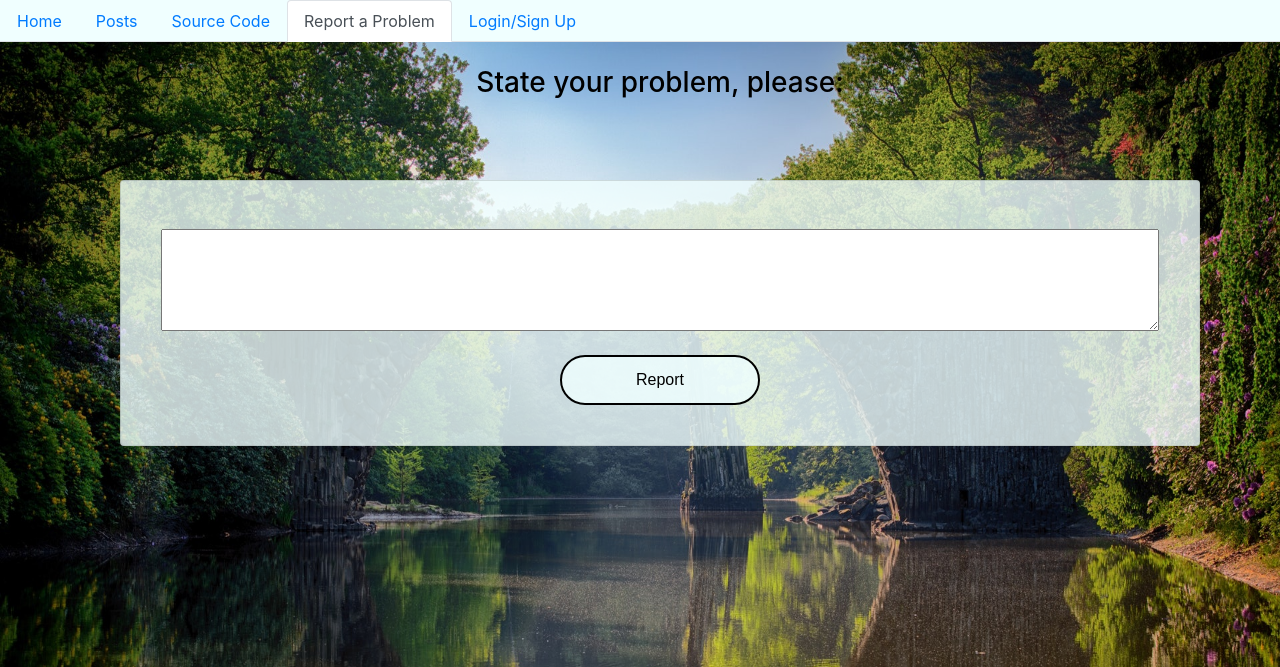
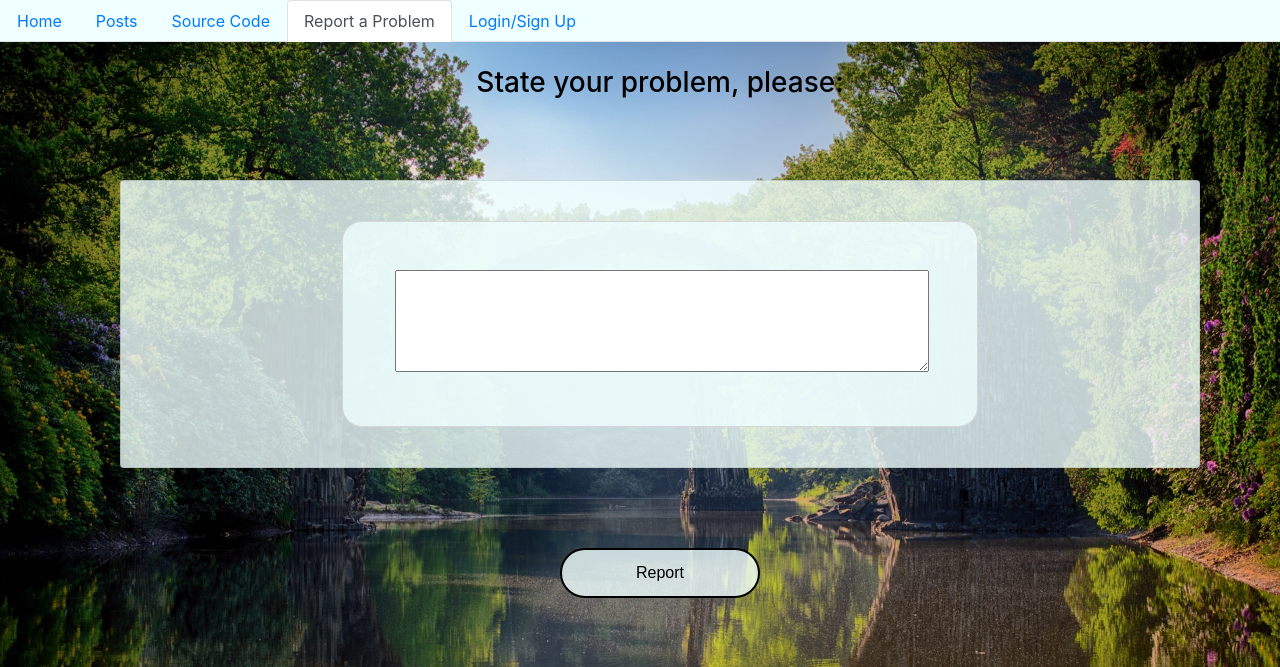
Before and after one commit to hd1867/CommunityProject, a Flask app: template templates/report.html in a window 1280 px wide. Shown: the top 667 px of the page. Run offline with Flask 2, Linux system fonts and the light colour scheme; the template is opened without the code that fills it, so the values that code supplies are empty; some libraries are stand-ins or nearby versions.

Commit message:
constructing reports

```diff
--- a/templates/report.html
+++ b/templates/report.html
@@ -6,11 +6,17 @@
 {% block body %}
 
     <ul id="post">
-        <h3 class="text-center"> State your problem, please: </h3>
+    <h3 class="text-center"> State your problem, please: </h3>
     <div class ="card">
-
-        <label for="Comment"></label>
-        <textarea id="Comment" rows="4" cols="50"></textarea><br>
+            <div class="form-holder">
+            <form action="{{ modify_query("/report", postid=post[3]) }}" method="POST">
+                <div class="form-cell">
+                    <label for="report"></label>
+                    <textarea type="text" name="report" id="report" rows="4" cols="50"></textarea><br>
+                </div>
+            </form>
+            </div>
+    </div>
 
         <div class="row">
             <button onclick="document.location.href='/report_button'"> Report </button>
```
